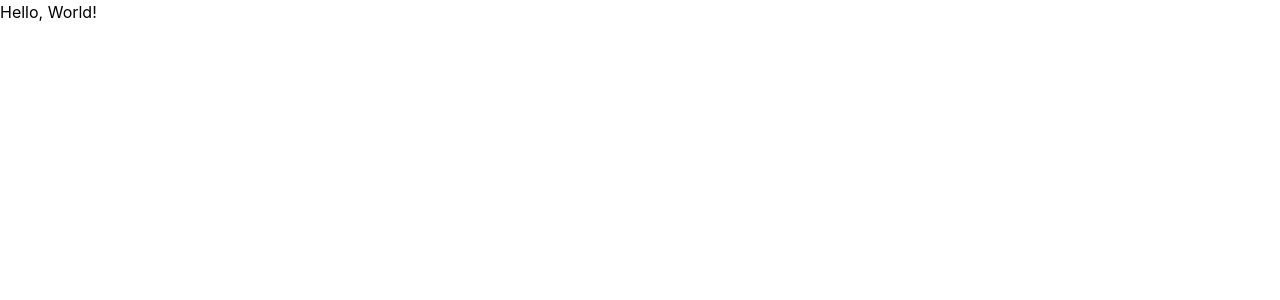
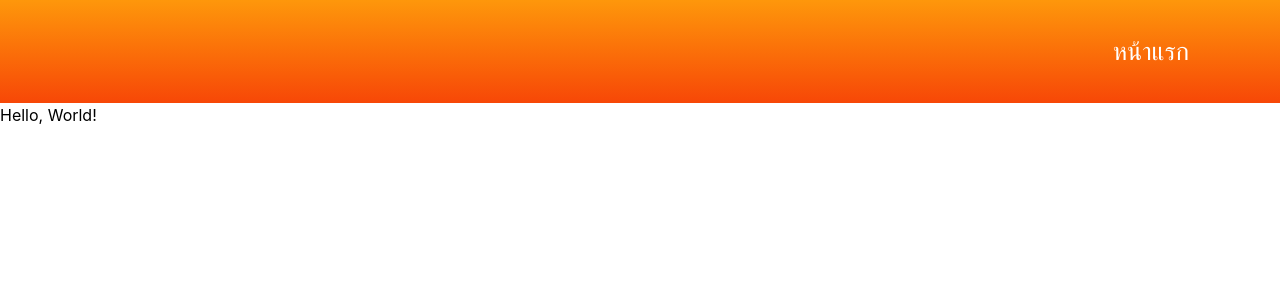
Before and after one commit to Yayawak/web-more-backup, a Next.js app: page / in a window 1280 px wide. Shown: the top 300 px of the page. Built offline with nearby package versions, Linux system fonts and the light colour scheme.

Commit message:
:sparkles: Add navbar

```diff
--- a/components/Layout/Layout.tsx
+++ b/components/Layout/Layout.tsx
@@ -1,5 +1,7 @@
 import React from 'react'
 import Head from 'next/head'
+
+import Navbar from '../Navbar/Navbar'
 
 interface LayoutProps {
   children: React.ReactNode
@@ -11,6 +13,8 @@ const Layout = ({ children }: LayoutProps) => {
       <Head>
         <title>Science@KMITL</title>
       </Head>
+
+      <Navbar />
       <main>{children}</main>
     </>
   )
--- /dev/null
+++ b/components/Navbar/Menu.tsx
@@ -0,0 +1,36 @@
+import { useRef, useState } from 'react'
+import Link from 'next/link'
+
+type MenuItem = {
+  title: string,
+  path?: string,
+  submenu?: MenuItem[],
+}
+
+interface MenuProps {
+  item: MenuItem,
+  depthLevel: number,
+}
+
+const Menu = ({ item, depthLevel }: MenuProps) => {
+  const [dropdownShow, setDropdownShow] = useState(false)
+
+  let ref = useRef
+
+  return (
+    <li
+      className="px-[25px] flex items-center hover:cursor-pointer"
+      // ref={ref}
+    >
+      {item.submenu ? (
+        <div></div>
+      ) : (
+        <Link href={"/" + item.path}>
+          <a className="">{item.title}</a>
+        </Link >
+      )}
+    </li >
+  )
+}
+
+export default Menu
--- /dev/null
+++ b/components/Navbar/Navbar.tsx
@@ -0,0 +1,46 @@
+import { useState } from 'react'
+import Link from 'next/link'
+import Menu from './Menu'
+
+type MenuItem = {
+  title: string,
+  path?: string,
+  submenu?: MenuItem[],
+}
+
+const Navbar = () => {
+  const menuItems: MenuItem[] = [
+    {
+      title: 'หน้าแรก',
+      path: '/',
+    },
+    {
+      title: 'หลักสูตร',
+      submenu: [
+        {
+          title: 'International Program',
+          path: '/courses/inter'
+        },
+        {
+          title: 'ปริญญาตรี',
+          path: '/courses/bachelor'
+        },
+      ],
+    },
+  ]
+
+  return (
+      <header>
+        <nav className="h-[103px] bg-gradient-to-b from-[#fe970b] to-[#f74707]">
+          <ul className="h-full text-[25px] flex flex-row gap-4 justify-end text-white">
+            {menuItems.map((menu, index) => {
+              const depthLevel = 0
+              return <Menu item={menu} key={index} depthLevel={depthLevel} />
+            })}
+          </ul>
+        </nav>
+      </header>
+  )
+}
+
+export default Navbar
--- a/next.config.js
+++ b/next.config.js
@@ -7,6 +7,10 @@ const nextConfig = {
     includePaths: [path.join(__dirname, "styles")],
     prependData: `@import "./variables.scss";`,
   },
+  i18n: {
+    locales: ['th-TH', 'en-US'],
+    defaultLocale: 'th-TH'
+  },
 };
 
 module.exports = nextConfig;
```
